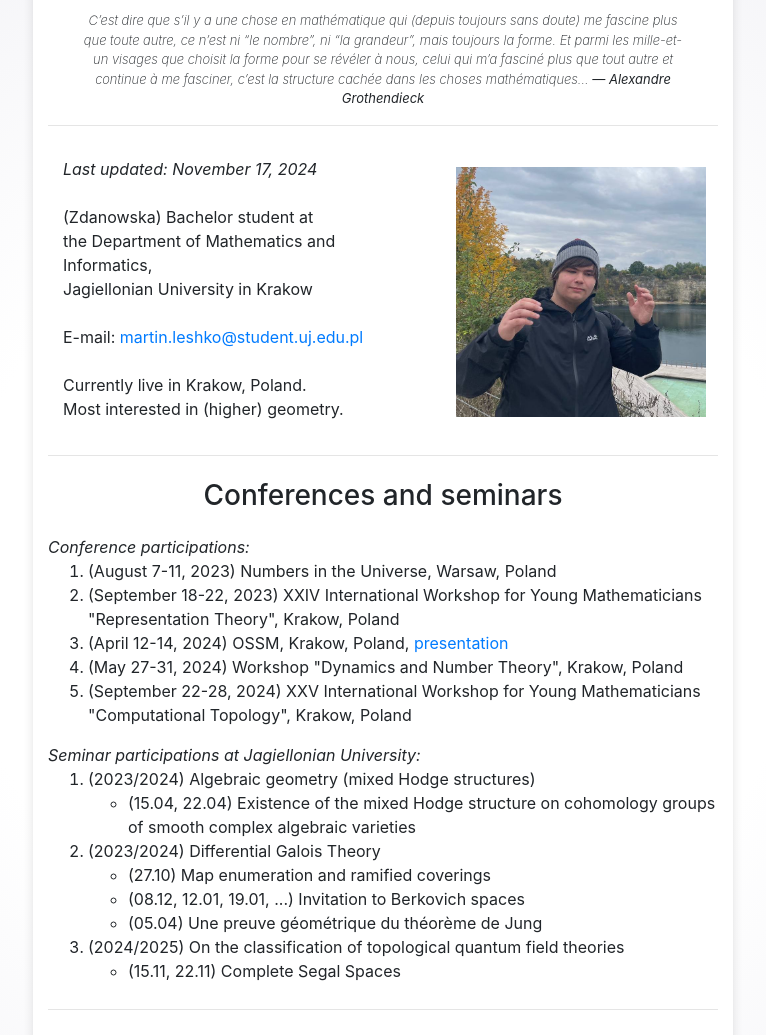
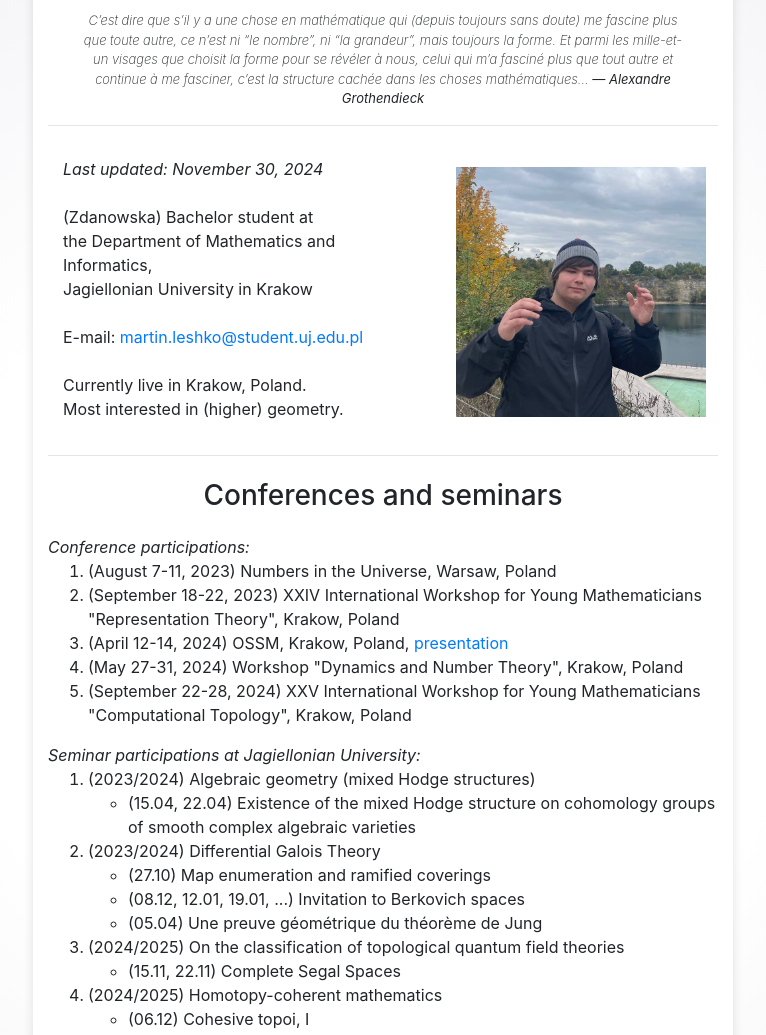
Before and after one commit to miaowtin/miaowtin.github.io, a plain HTML site: page index.html in a window 1280 px wide. Shown: the part 252-1287 px from the top of the page, without its empty margins (257-1023 px from the left). Drawn offline with nearby package versions, Linux system fonts and the light colour scheme.

Commit message:
Update index.html

```diff
--- a/index.html
+++ b/index.html
@@ -70,7 +70,7 @@
         <div class="row">
             <div class="col-sm-7">
                 <div class="text-container">
-                    <i>Last updated: November 17, 2024</i><br><br>
+                    <i>Last updated: November 30, 2024</i><br><br>
                     (Zdanowska) Bachelor student at<br>
                     the Department of Mathematics and Informatics,<br>
                     Jagiellonian University in Krakow<br><br>
@@ -111,6 +111,10 @@
                     <ul>
                         <li>(15.11, 22.11) Complete Segal Spaces</li>
                     </ul>
+                    <li>(2024/2025) Homotopy-coherent mathematics</li>
+                    <ul>
+                        <li>(06.12) Cohesive topoi, I</li>
+                    </ul>
                 </ol>
             </div>
         </div>
```
